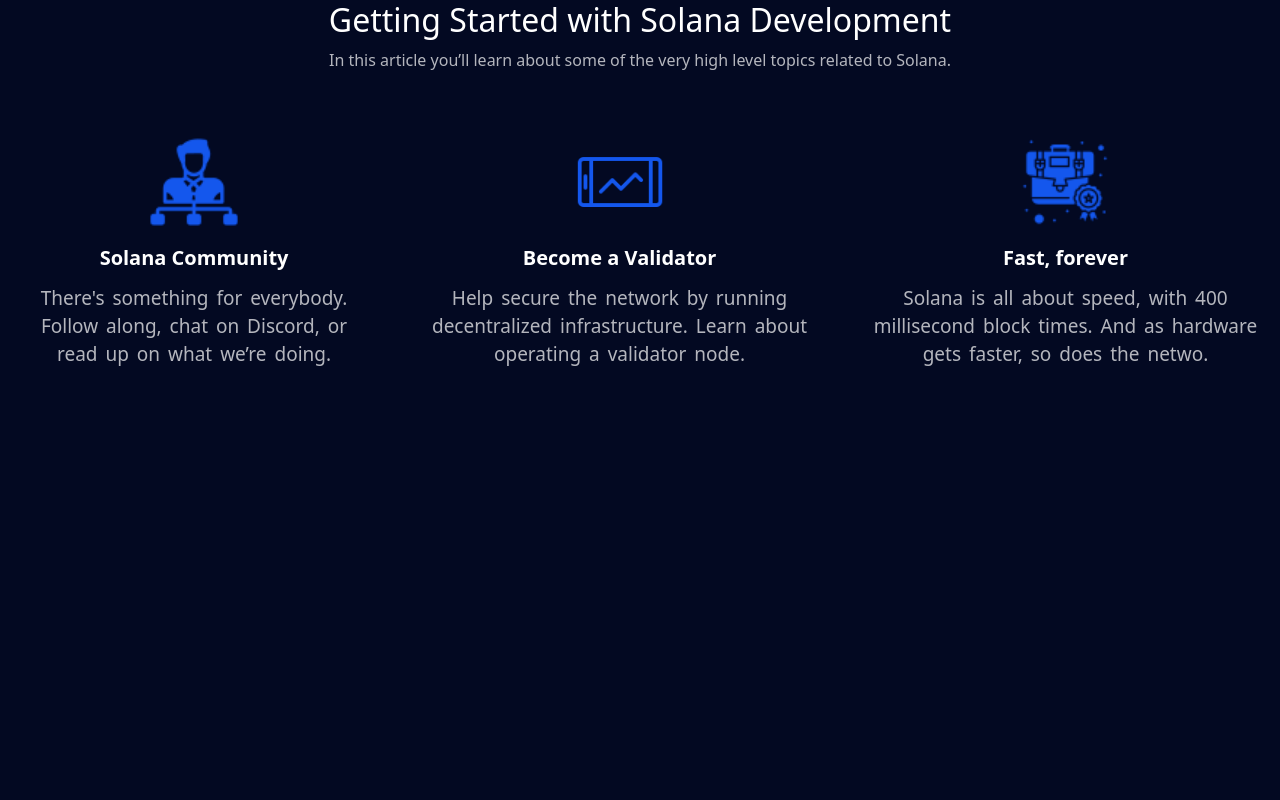
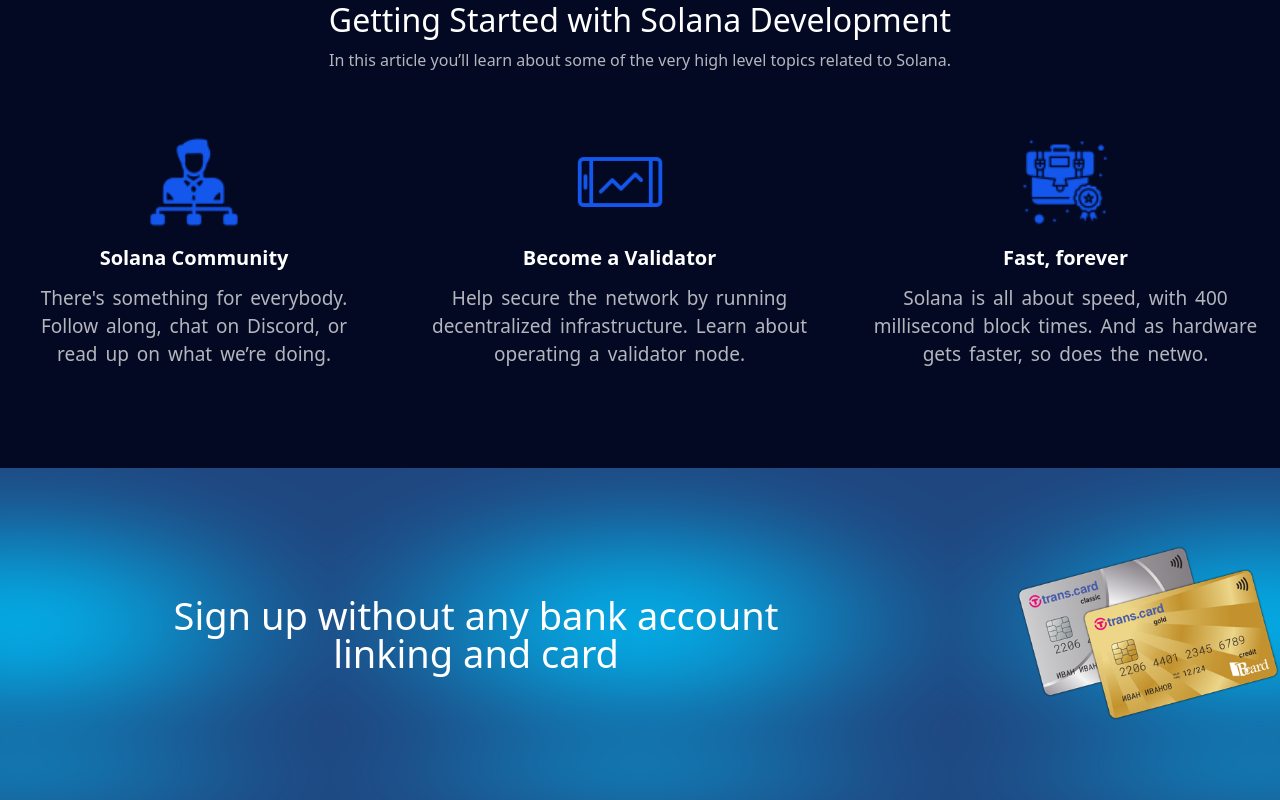
Before and after one commit to mudmykola/react-solana-crypto, a React (Create React App) app: page / in a window 1280 px wide. Shown: the part 2238-3038 px from the top of the page. Before the commit the page ends 2606 px from the top, so only its background shows below. Built offline with nearby package versions, Linux system fonts and the light colour scheme.

Commit message:
update -> [signup]

```diff
--- a/src/App.jsx
+++ b/src/App.jsx
@@ -4,6 +4,7 @@
 import NavBar from "./components/navbar/NavBar";
 import Price from "./components/priced/Price";
 import Service from "./components/services/Service";
+import Signup from "./components/signup/Signup";
 
 export default function App() {
   return (
@@ -13,6 +14,7 @@
       <Price />
       <Ecosystem />
       <Service />
+      <Signup />
     </>
   );
 }
--- /dev/null
+++ b/src/components/signup/Signup.jsx
@@ -0,0 +1,22 @@
+import React from "react";
+import styled from "styled-components";
+import signUp from "../signup/signup.scss";
+import signupBg from "../../assets/img/sidnup-bg.jpg";
+import creditCard from "../../assets/img/credit-card.png";
+
+export default function Signup() {
+  return (
+    <Div className="signup flex gap j-between a-center ">
+      <div className="signup-box text-center max-container">
+        <h2>Sign up without any bank account linking and card</h2>
+      </div>
+      <div className="signup-image">
+        <img src={creditCard} alt="credit-card" />
+      </div>
+    </Div>
+  );
+}
+
+const Div = styled.div`
+  background-image: url(${signupBg});
+`;
--- /dev/null
+++ b/src/components/signup/signup.scss
@@ -0,0 +1,22 @@
+.signup {
+  background-size: contain;
+  background-position: center;
+  margin: 0 auto;
+  margin: 100px 0 128px;
+
+  overflow: hidden;
+  &-box {
+    padding: 128px;
+    margin: 0 auto;
+    max-width: 100vmax;
+
+    h2 {
+      font-size: 38px;
+    }
+  }
+  &-image {
+    img {
+      width: 100%;
+    }
+  }
+}
```
Also changed, not shown: public/manifest.json, src/assets/img/credit-card.png (added), src/assets/img/sidnup-bg.jpg (added).
